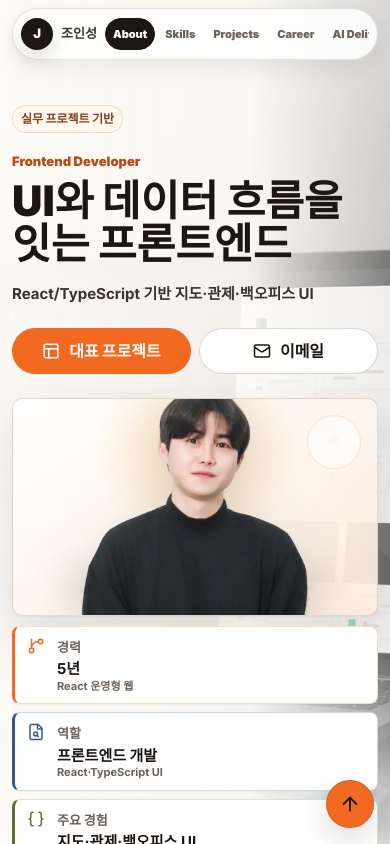
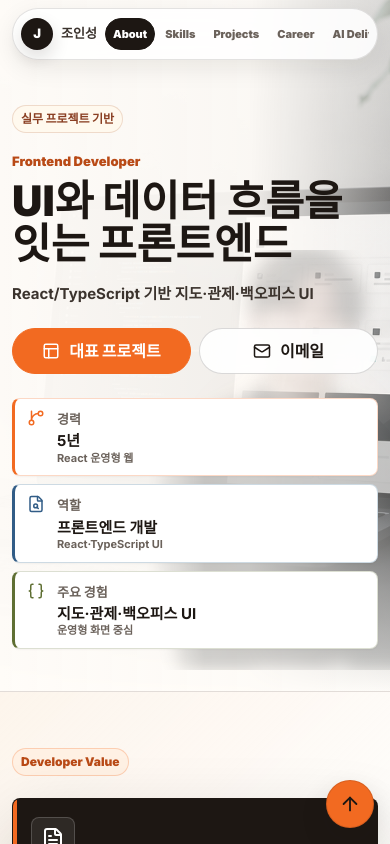
Before and after one commit to 960403jo/portfolio, a Next.js app: page / in a window 390 px wide. Shown: the top 844 px of the page. Built offline with nearby package versions, Linux system fonts and the light colour scheme; no server answers.

Commit message:
Make hero profile a blurred background

```diff
--- a/app/globals.css
+++ b/app/globals.css
@@ -275,6 +275,37 @@ li {
     linear-gradient(0deg, rgba(251, 250, 247, 1) 0%, rgba(251, 250, 247, 0) 30%);
 }
 
+.hero-portrait-bg {
+  position: absolute;
+  top: 92px;
+  right: max(76px, calc((100vw - 1160px) / 2 + 84px));
+  bottom: auto;
+  z-index: 1;
+  width: min(38vw, 480px);
+  min-width: 360px;
+  height: min(68vh, 620px);
+  opacity: 0.34;
+  pointer-events: none;
+  mask-image: linear-gradient(90deg, transparent 0%, #000 18%, #000 88%, transparent 100%);
+}
+
+.hero-portrait-bg::before {
+  position: absolute;
+  inset: 18% 8% 12%;
+  border-radius: 999px;
+  background: radial-gradient(circle, rgba(242, 106, 33, 0.22), transparent 68%);
+  content: "";
+  filter: blur(32px);
+}
+
+.hero-portrait-bg__image {
+  object-fit: contain;
+  object-position: center bottom;
+  filter: blur(7px) saturate(0.88) contrast(0.96);
+  transform: scale(1.05);
+  transform-origin: center bottom;
+}
+
 .hero__content {
   position: relative;
   z-index: 2;
@@ -325,56 +356,9 @@ li {
 
 .hero-dossier {
   display: grid;
-  gap: 10px;
+  gap: 8px;
   align-self: center;
   filter: none;
-}
-
-.hero-profile {
-  position: relative;
-  min-height: 292px;
-  overflow: hidden;
-  border: 1px solid rgba(29, 23, 19, 0.14);
-  border-radius: 10px;
-  background:
-    radial-gradient(circle at 50% 24%, rgba(255, 213, 154, 0.58), transparent 42%),
-    linear-gradient(145deg, rgba(255, 255, 255, 0.96), rgba(255, 236, 220, 0.9));
-  box-shadow: 0 1px 2px rgba(29, 23, 19, 0.05), 0 18px 44px rgba(29, 23, 19, 0.1);
-}
-
-.hero-profile::before {
-  position: absolute;
-  inset: 16px 16px auto auto;
-  width: 68px;
-  height: 68px;
-  border: 1px solid rgba(242, 106, 33, 0.18);
-  border-radius: 50%;
-  background: rgba(255, 255, 255, 0.54);
-  content: "";
-}
-
-.hero-profile::after {
-  position: absolute;
-  right: 38px;
-  bottom: 20px;
-  left: 38px;
-  height: 26px;
-  border-radius: 999px;
-  background: rgba(29, 23, 19, 0.14);
-  filter: blur(16px);
-  content: "";
-}
-
-.hero-profile__image {
-  position: absolute;
-  bottom: -126px;
-  left: 50%;
-  z-index: 1;
-  width: min(90%, 292px);
-  height: auto;
-  max-width: none;
-  transform: translateX(-50%);
-  filter: drop-shadow(0 18px 28px rgba(29, 23, 19, 0.16));
 }
 
 .hero-dossier__signals span {
@@ -2242,6 +2226,27 @@ li {
       linear-gradient(0deg, rgba(251, 250, 247, 1) 0%, rgba(251, 250, 247, 0) 30%);
   }
 
+  .hero-portrait-bg {
+    top: 250px;
+    right: -54px;
+    bottom: auto;
+    width: 300px;
+    min-width: 0;
+    height: 420px;
+    opacity: 0.22;
+    mask-image: linear-gradient(90deg, transparent 0%, #000 20%, #000 92%, transparent 100%);
+  }
+
+  .hero-portrait-bg::before {
+    inset: 22% 4% 16%;
+    filter: blur(24px);
+  }
+
+  .hero-portrait-bg__image {
+    filter: blur(8px) saturate(0.84) contrast(0.94);
+    transform: scale(1.04);
+  }
+
   .hero__role {
     margin: 18px 0 8px;
     font-size: 13px;
@@ -2273,26 +2278,6 @@ li {
   .hero-dossier {
     max-width: none;
     filter: none;
-  }
-
-  .hero-profile {
-    min-height: 218px;
-  }
-
-  .hero-profile::before {
-    width: 52px;
-    height: 52px;
-  }
-
-  .hero-profile::after {
-    right: 54px;
-    left: 54px;
-    height: 20px;
-  }
-
-  .hero-profile__image {
-    bottom: -104px;
-    width: min(76%, 242px);
   }
 
   .hero-dossier__signals div {
--- a/src/components/sections/HeroSection.tsx
+++ b/src/components/sections/HeroSection.tsx
@@ -25,6 +25,16 @@ export function HeroSection() {
         className="hero__image"
       />
       <div className="hero__shade" aria-hidden="true" />
+      <div className="hero-portrait-bg" aria-hidden="true">
+        <Image
+          src="/images/profile/joinseong-profile-hero.webp"
+          alt=""
+          fill
+          priority
+          sizes="(max-width: 760px) 320px, 520px"
+          className="hero-portrait-bg__image"
+        />
+      </div>
       <div className="hero__content">
         <div className="hero__copy">
           <Badge tone="warning">{profile.sourceStatus}</Badge>
@@ -54,17 +64,6 @@ export function HeroSection() {
           </div>
         </div>
         <div className="hero-dossier" aria-label="핵심 정보">
-          <div className="hero-profile">
-            <Image
-              src="/images/profile/joinseong-profile-hero.webp"
-              alt="조인성 프로필 사진"
-              width={760}
-              height={1062}
-              priority
-              sizes="(max-width: 760px) 320px, 320px"
-              className="hero-profile__image"
-            />
-          </div>
           <div className="hero-dossier__signals">
             {heroSignals.map((signal, index) => {
               const Icon = signalIcons[index];
```
Also changed, not shown: 4 other files (tests, documents, lock files or other folders).
